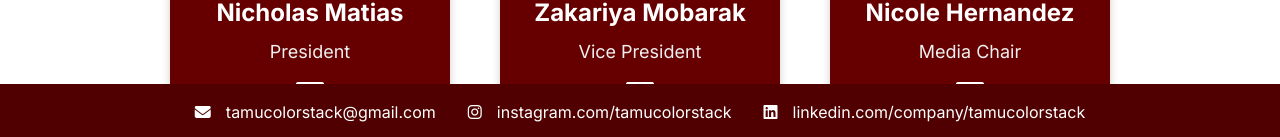
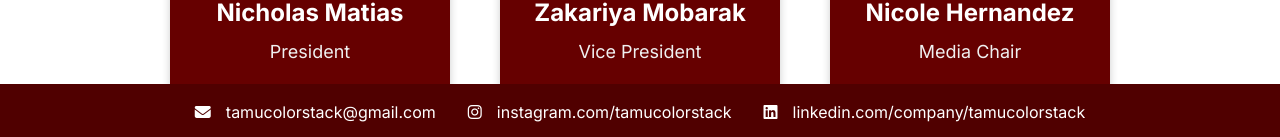
Before and after one commit to TAMUColorStack/ColorStackWebsite, a React (Vite) app in the folder frontend/: page /about_us in a window 1280 px wide. Shown: the part 660-797 px from the top of the page. Built offline with nearby package versions, Linux system fonts and the light colour scheme.

Commit message:
removed visual search from images

```diff
--- a/frontend/src/pages/about_us/Card.css
+++ b/frontend/src/pages/about_us/Card.css
@@ -33,6 +33,11 @@
     width: 100%;
     height: 100%;
     object-fit: cover;
+    -webkit-user-drag: none;
+    user-select: none;
+    -moz-user-select: none;
+    -webkit-user-select: none;
+    -ms-user-select: none;
 }
 
 .card-content {
@@ -61,15 +66,20 @@
     transform: translateY(-2px);
 }
 
+/* LinkedIn icon container (the <a> element) */
+.card-content a {
+    display: inline-block;
+    margin: 15px auto 5px;
+}
+
+/* LinkedIn icon itself */
 .card-content .fa-linkedin {
     font-size: 32px;
     color: white;
-    margin: 15px auto 5px;
-    display: block;
-    text-align: center;
     transition: transform 0.3s ease, color 0.3s ease, text-shadow 0.3s;
 }
 
+/* Hover effect only on the icon */
 .card-content .fa-linkedin:hover {
     transform: scale(1.3);
     color: #0077B5;
```
